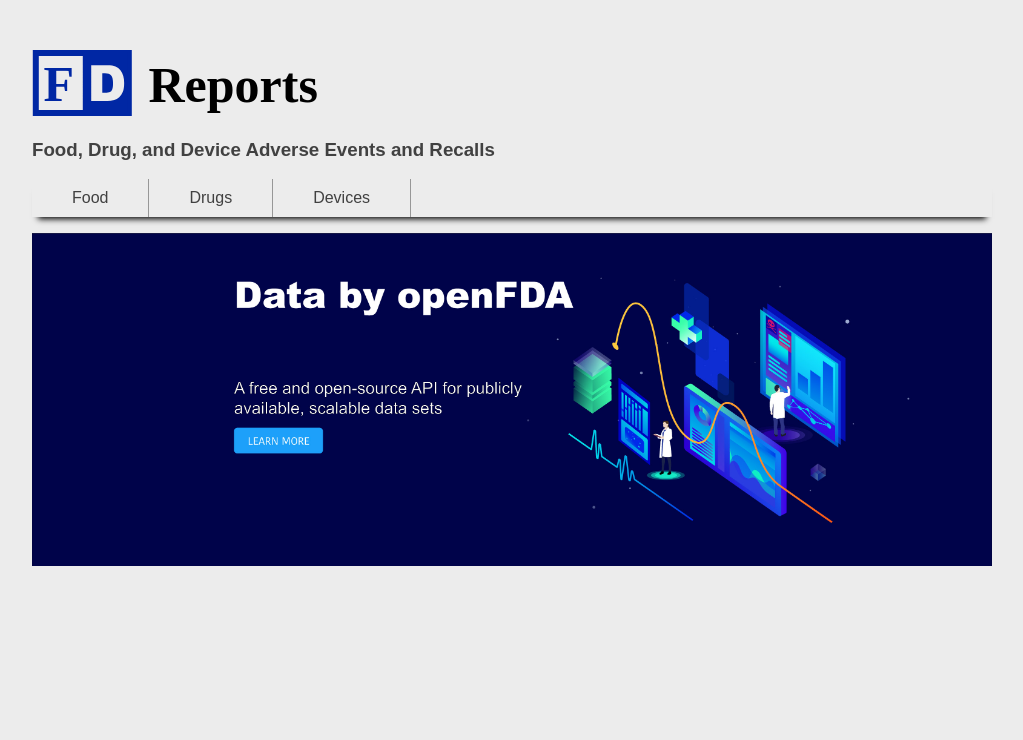
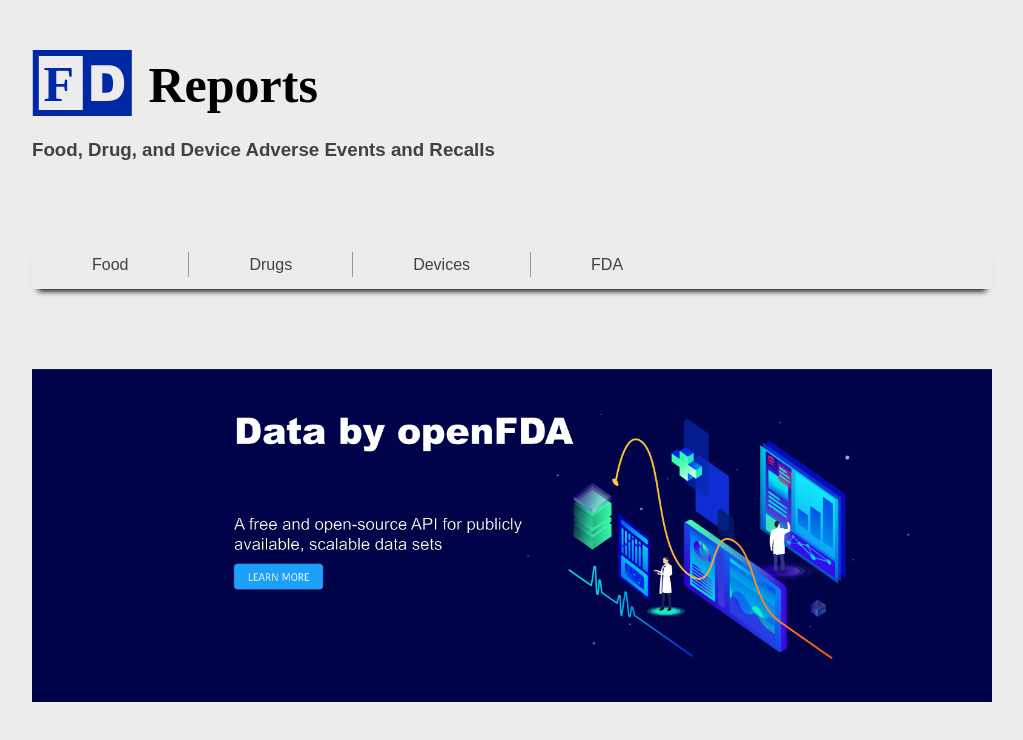
Before and after one commit to justinh5/FD-Reports, a React app: page /#/ in a window 1280 px wide. Shown: the top 740 px of the page, without its empty margins (128-1151 px from the left). Built offline with nearby package versions, Linux system fonts and the light colour scheme.

Commit message:
animate navigation bar

```diff
--- a/src/components/Landing.jsx
+++ b/src/components/Landing.jsx
@@ -16,6 +16,9 @@
       <a href="https://open.fda.gov/" target="_blank">
         <img id="banner" src={banner} alt="OpenFDA" />
       </a>
+      <div id="article-row">
+
+      </div>
     </div>
   );
 }
--- a/src/components/Navigation.jsx
+++ b/src/components/Navigation.jsx
@@ -11,11 +11,17 @@
           <li>
             <Link to="/page1">Food</Link>
           </li>
+          <div className="vertical-divider"></div>
           <li>
             <Link to="/page2">Drugs</Link>
           </li>
+          <div className="vertical-divider"></div>
           <li>
             <Link to="/page3">Devices</Link>
+          </li>
+          <div className="vertical-divider"></div>
+          <li>
+            <a href="https://www.fda.gov/" target="_blank">FDA</a>
           </li>
         </ul>
       </nav>
--- a/src/styles/_variables.scss
+++ b/src/styles/_variables.scss
@@ -2,3 +2,4 @@
 $background: #ECECEC;
 $gray_dark: #414141;
 $gray_light: #979797;
+$primary_blue: #0027A4;
--- a/src/styles/landing.scss
+++ b/src/styles/landing.scss
@@ -3,28 +3,58 @@
 
 ul {
   padding: 0;
+  display: flex;
+  align-items: center;
 }
 
 
 li {
   display: inline-block;
-  padding: 10px 40px;
-  border-right: 1px solid $gray_light;
+  padding-bottom: 15px;
+
+  &:before {
+    display:block;
+    content: '';
+    width: 50%;
+    margin: 0 auto;
+    border-bottom: solid 5px $primary_blue;
+    margin-bottom: 10px;
+    transform: scaleX(0);
+    transition: transform 250ms ease-in-out;
+  }
 
   &:hover {
     cursor: pointer;
-    background-color: white;
     transition: 0.5s;
+
+    &:before {
+      transform: scaleX(1);
+    }
+  }
+
+  a {
+    padding: 15px 60px;
   }
 }
 
+
 nav {
+  margin: 80px 0;
   -webkit-box-shadow: 0 8px 6px -6px black;
 	   -moz-box-shadow: 0 8px 6px -6px black;
 	        box-shadow: 0 8px 6px -6px black;
 }
 
 
+
+.vertical-divider {
+  display: inline-block;
+  background-color: $gray_light;
+  width: 1px;
+  height: 25px;
+}
+
+
 #banner {
   width: 100%;
 }
```
